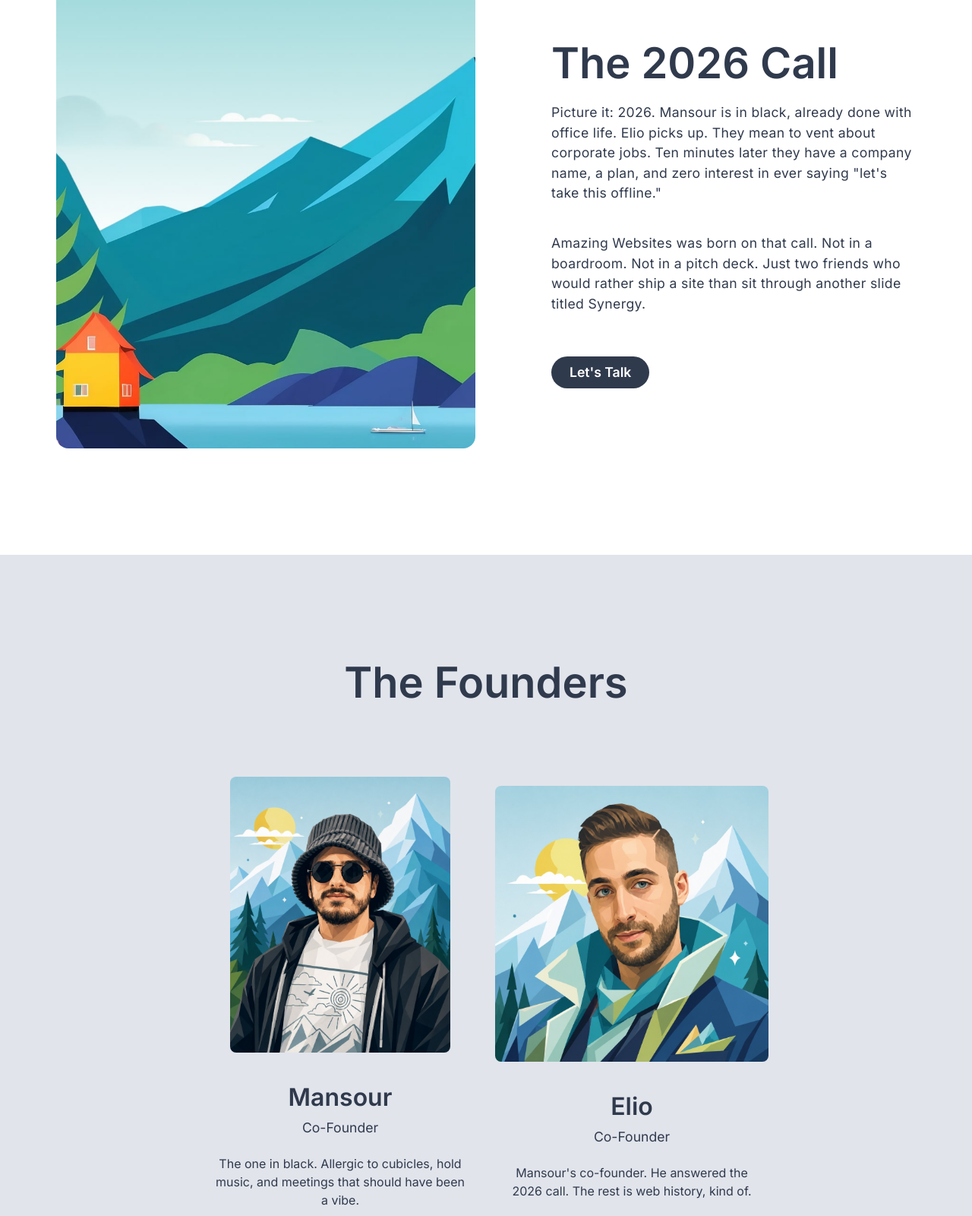
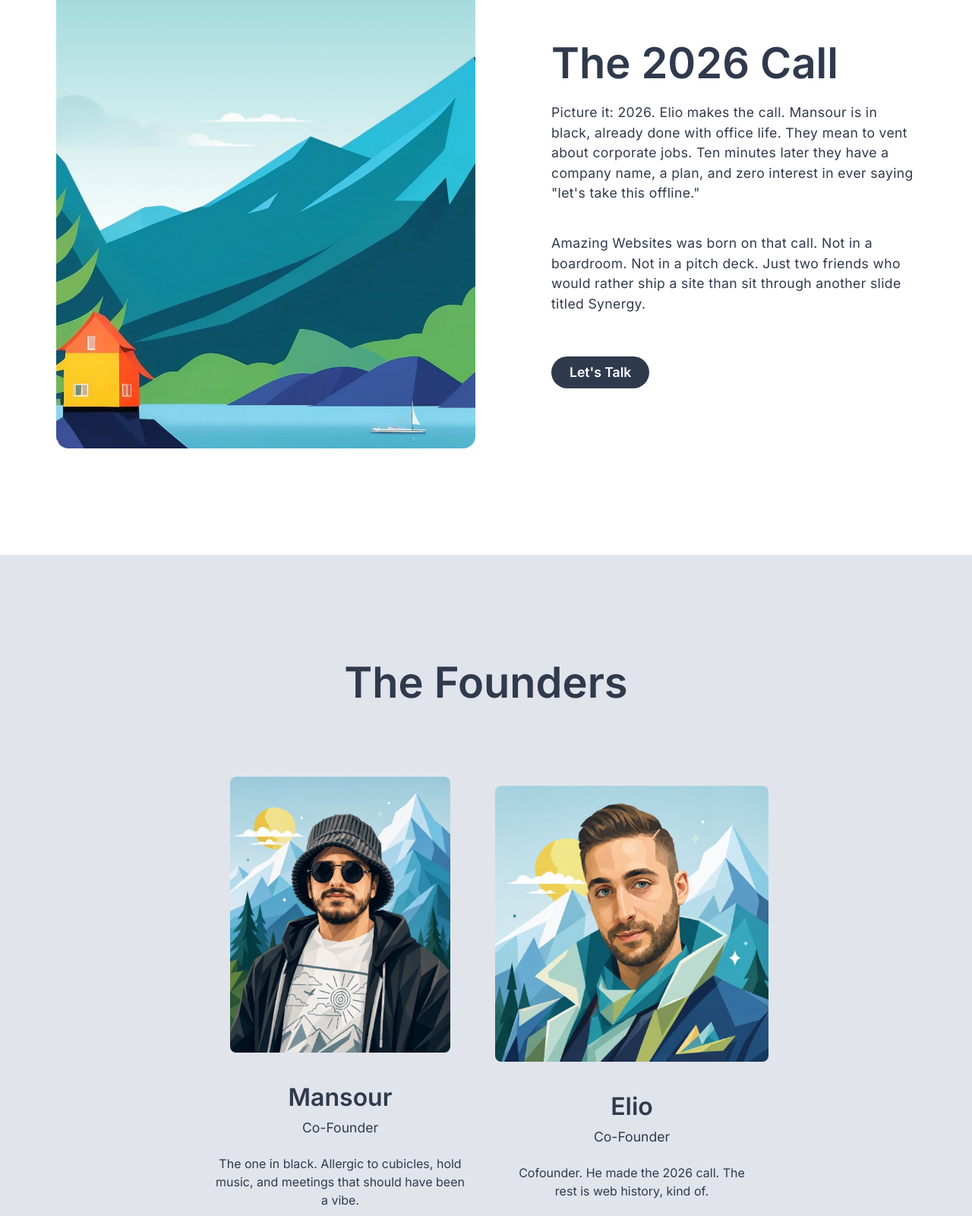
Before and after one commit to Mkhoury99/amazing-websites, a plain HTML site: page about.html in a window 1280 px wide. Shown: the part 840-2440 px from the top of the page at 76% size. Drawn offline with Linux system fonts and the light colour scheme.

Commit message:
Give Elio his own cofounder line and credit him with the 2026 call.
Co-authored-by: Cursor <cursoragent@cursor.com>

```diff
--- a/about.html
+++ b/about.html
@@ -7,7 +7,7 @@
   <meta http-equiv="Cache-Control" content="no-cache, no-store, must-revalidate" />
   <link rel="icon" type="image/png" href="img/favicon.png" />
   <title>About | Amazing Websites</title>
-  <link rel="stylesheet" href="css/style.css?v=20260905" />
+  <link rel="stylesheet" href="css/style.css?v=20260905c" />
 </head>
 
 <body>
@@ -51,7 +51,7 @@
             <h2 class="about__title title">The 2026 Call</h2>
             <div class="about__text">
               <p>
-                Picture it: 2026. Mansour is in black, already done with office life. Elio picks up. They mean to vent about corporate jobs. Ten minutes later they have a company name, a plan, and zero interest in ever saying "let's take this offline."
+                Picture it: 2026. Elio makes the call. Mansour is in black, already done with office life. They mean to vent about corporate jobs. Ten minutes later they have a company name, a plan, and zero interest in ever saying "let's take this offline."
               </p>
               <p>
                 Amazing Websites was born on that call. Not in a boardroom. Not in a pitch deck. Just two friends who would rather ship a site than sit through another slide titled Synergy.
@@ -78,7 +78,7 @@
               <h3 class="item-team__name">Elio</h3>
               <div class="item-team__role">Co-Founder</div>
               <div class="item-team__text">
-                Mansour's co-founder. He answered the 2026 call. The rest is web history, kind of.
+                Cofounder. He made the 2026 call. The rest is web history, kind of.
               </div>
             </div>
           </div>
```
